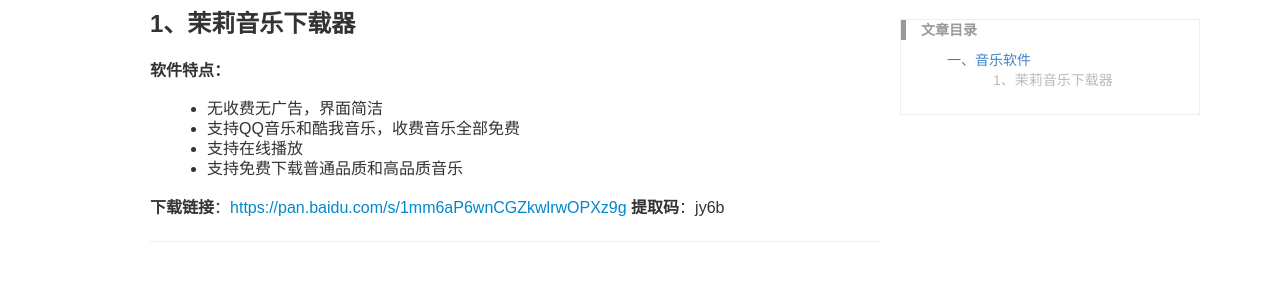
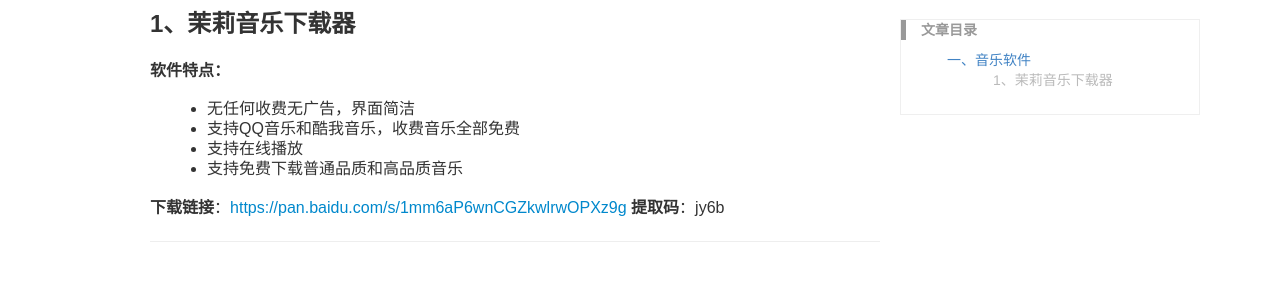
Before and after one commit to yuanmingchen/yuanmingchen.github.io, a Jekyll site: the page built from _posts/2019-05-24-good-software-share.md, in a window 1280 px wide. Shown: the part 365-646 px from the top of the page. Built offline with Jekyll 4.4.1, drawn with Linux system fonts in a browser that asks for light colours; comment, search, counter and statistics services are not loaded.

Commit message:
Updates _posts/2019-05-24-good-software-share.md
Auto commit by GitBook Editor

```diff
--- a/_posts/2019-05-24-good-software-share.md
+++ b/_posts/2019-05-24-good-software-share.md
@@ -12,7 +12,7 @@
 ## 一、音乐软件
 ### 1、茉莉音乐下载器
 **软件特点：**
-- 无收费无广告，界面简洁
+- 无任何收费无广告，界面简洁
 - 支持QQ音乐和酷我音乐，收费音乐全部免费
 - 支持在线播放
 - 支持免费下载普通品质和高品质音乐
```
